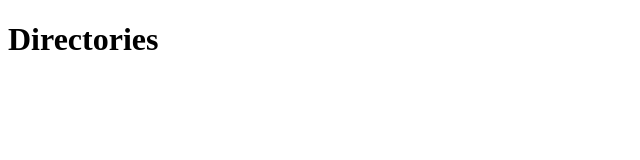
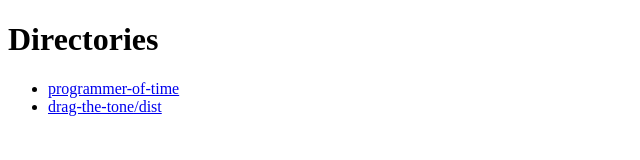
Before and after one commit to CoderLogy/Programming-11-12-course, a plain HTML site: page index.html in a window 1280 px wide. Shown: the whole page, without its empty margins (0-640 px from the left). Drawn offline with Linux system fonts and the light colour scheme.

Commit message:
Update index.html

```diff
--- a/index.html
+++ b/index.html
@@ -1,3 +1,10 @@
-<!DOCTYPE html><html><body><h1>Directories</h1><ul>
-</ul>
-</body></html>
+<!DOCTYPE html>
+<html>
+  <body>
+    <h1>Directories</h1>
+    <ul>
+      <li><a href="programmer-of-time/">programmer-of-time</a></li>
+      <li><a href="drag-the-tone/dist/">drag-the-tone/dist</a></li>
+    </ul>
+  </body>
+</html>
```
